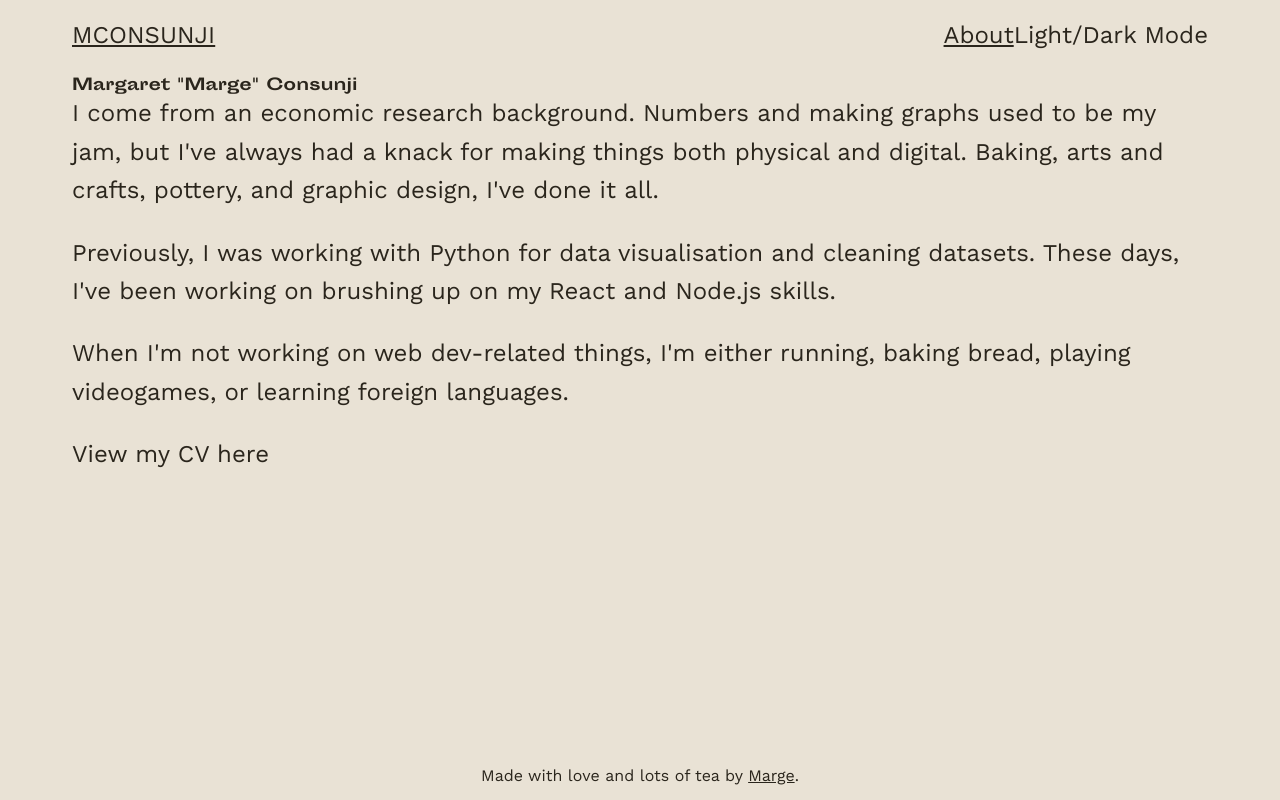
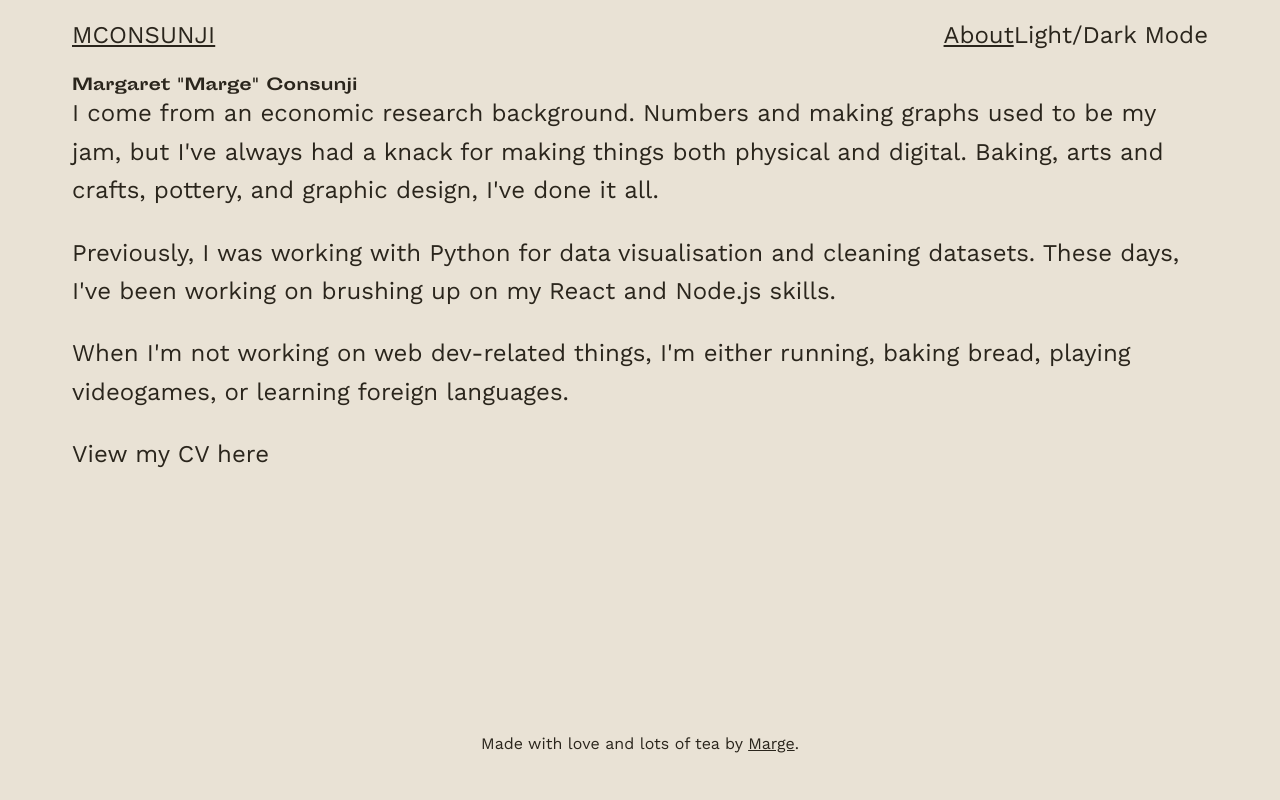
Before and after one commit to msunji/portfolio, a React (Create React App) app: page /about in a window 1280 px wide. Built offline with nearby package versions, Linux system fonts and the light colour scheme.

Commit message:
Minor edits to footer

```diff
--- a/src/components/Footer.js
+++ b/src/components/Footer.js
@@ -4,6 +4,8 @@ import styled from "styled-components";
 
 const FooterText = styled.div`
   text-align: center;
+  padding-top: 2rem;
+  padding-bottom: 2rem;
 `;
 
 function Footer() {
```
